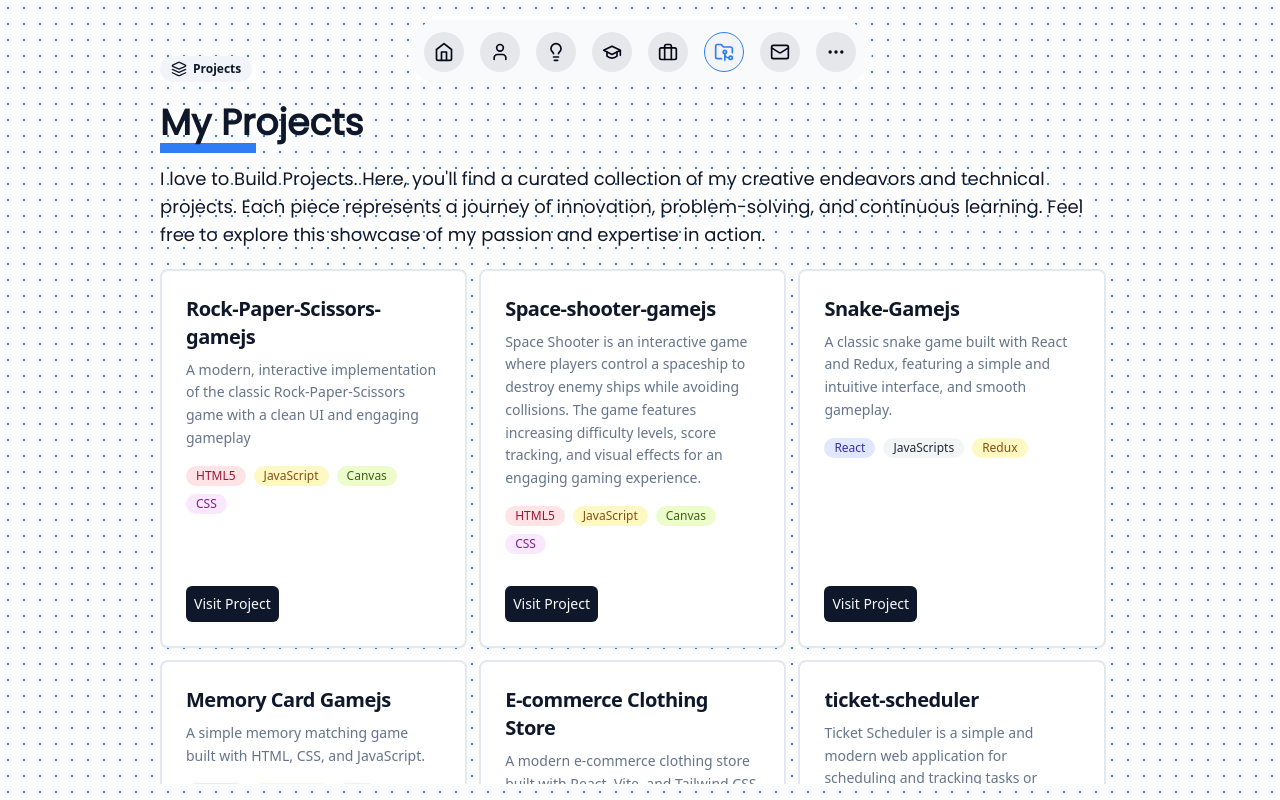
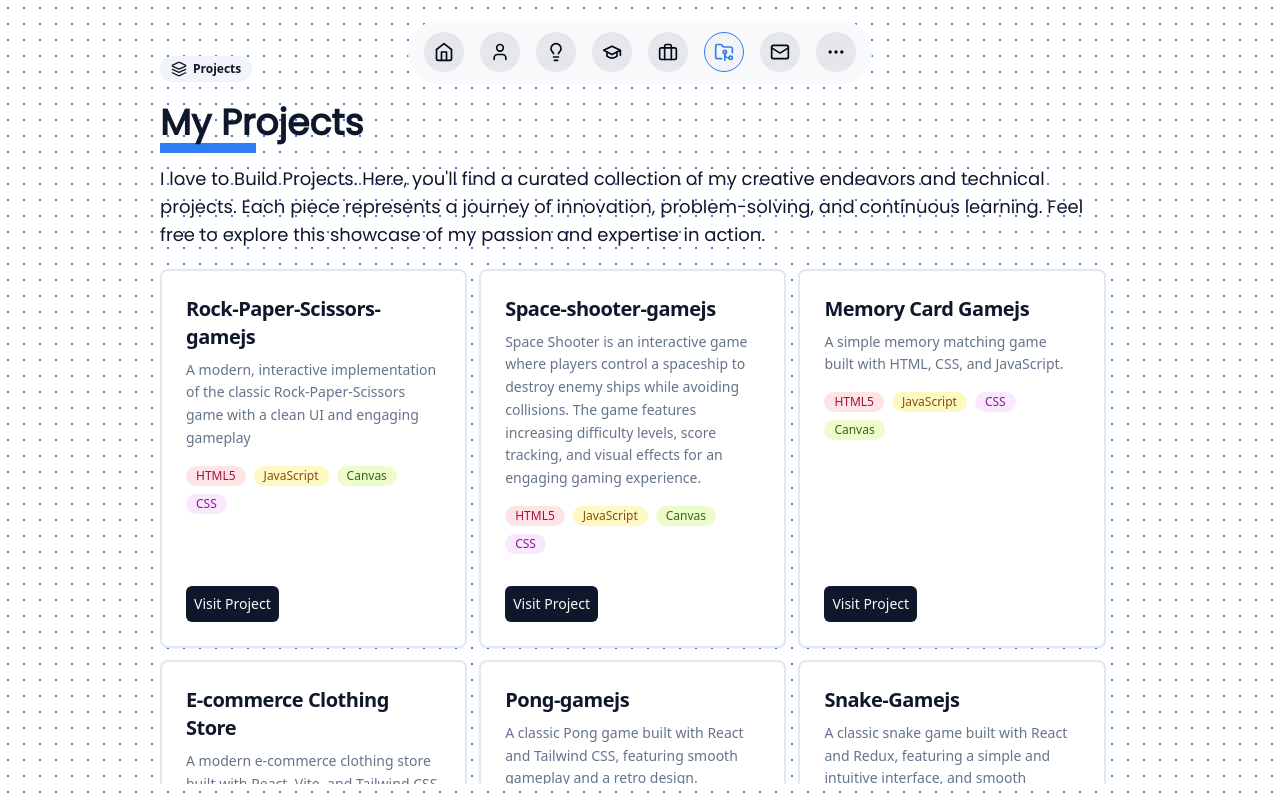
Before and after one commit to mokone-september/Portfolio, a Next.js app: page /projects in a window 1280 px wide. Built offline with nearby package versions, Linux system fonts and the light colour scheme.

Commit message:
feat: reorganize projects data and update descriptions for games

```diff
--- a/src/app/projects/page.tsx
+++ b/src/app/projects/page.tsx
@@ -5,7 +5,7 @@ import { Badge } from "@/components/ui/badge";
 import { Layers } from "lucide-react";
 
 const projectsPage = () => {
-  // PROJECTS DATA
+  // REORGANIZED PROJECTS DATA
   const Projects = [
     {
       title: "Rock-Paper-Scissors-gamejs",
@@ -14,20 +14,12 @@ const projectsPage = () => {
       tags: ["HTML5", "JavaScript", "Canvas", "CSS"],
       link: "https://rock-paper-scissors-gamejs.vercel.app/",
     },
-
     {
       title: "Space-shooter-gamejs",
       description:
         'Space Shooter is an interactive game where players control a spaceship to destroy enemy ships while avoiding collisions. The game features increasing difficulty levels, score tracking, and visual effects for an engaging gaming experience.',
       tags: ["HTML5", "JavaScript", "Canvas", "CSS"],
       link: "https://space-shooter-gamejs.vercel.app/",
-    },
-    {
-      title: "Snake-Gamejs",
-      description:
-    'A classic snake game built with React and Redux, featuring a simple and intuitive interface, and smooth gameplay.',
-      tags: [ "React", "JavaScripts", "Redux"],
-      link: "https://snake-gamejs-navy.vercel.app/",
     },
     {
       title: "Memory Card Gamejs",
@@ -44,21 +36,27 @@ const projectsPage = () => {
       link: "https://ecommerce-clothing-neon.vercel.app/",
     },
     {
+      title: "Pong-gamejs",
+      description:
+        'A classic Pong game built with React and Tailwind CSS, featuring smooth gameplay and a retro design.',
+      tags: ["React", "JavaScript", "TailwindCSS"],
+      link: "https://pong-gamejs.vercel.app/",
+    },
+    {
+      title: "Snake-Gamejs",
+      description:
+        'A classic snake game built with React and Redux, featuring a simple and intuitive interface, and smooth gameplay.',
+      tags: ["React", "JavaScript", "Redux"],
+      link: "https://snake-gamejs-navy.vercel.app/",
+    },
+    {
       title: "ticket-scheduler",
       description:
         'Ticket Scheduler is a simple and modern web application for scheduling and tracking tasks or tickets. Built with React, Vite, and Material UI (MUI), it provides an intuitive interface for adding tasks with a date picker, and displays scheduled tickets in a clean, responsive layout.',
       tags: ["Vite", "MUI", "React"],
       link: "https://ticket-scheduler.vercel.app/",
     },
-    {
-      title: "Pong-gamejs",
-      description:
-    'A classic Pong game built with React and Tailwind CSS, featuring smooth gameplay and a retro design.',
-    tags: ["HTML5", "JavaScript", "CSS", "Canvas"],
-      link: "https://pong-gamejs.vercel.app/",
-    },
   ];
-
 
   return (
     // PROJECT PAGE
```
Lines whose indentation alone changed are shown as unchanged.
